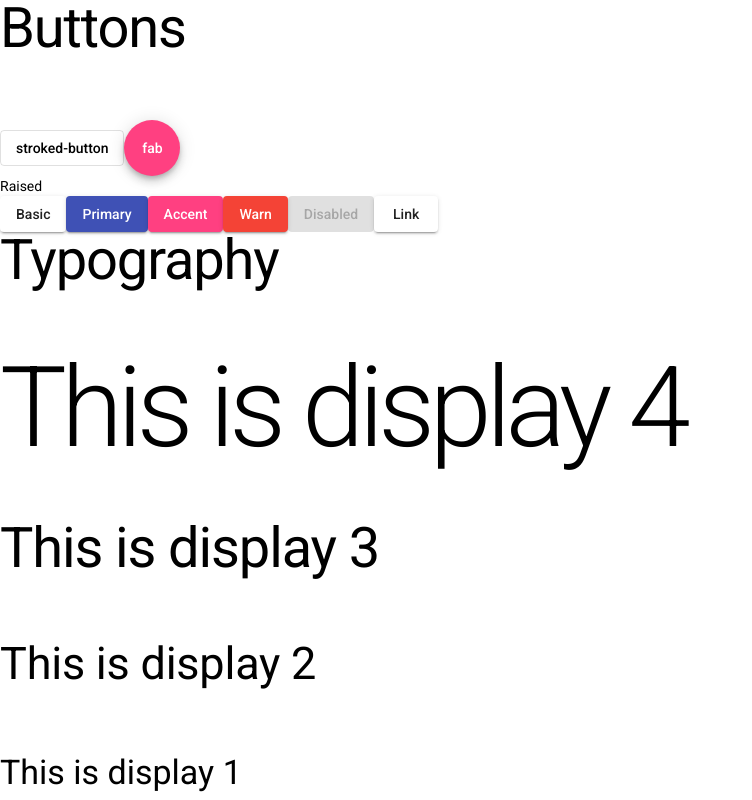
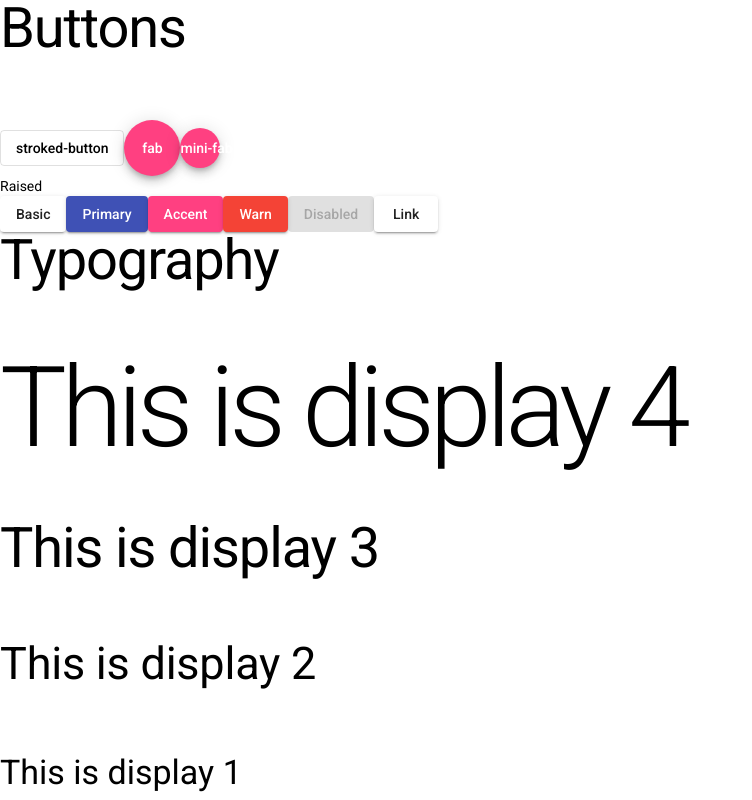
Before and after one commit to nimishawilson/learn-angular-material, an Angular app: page / in a window 1280 px wide. Shown: the top 800 px of the page, without its empty margins (0-752 px from the left). Built offline with nearby package versions, Linux system fonts and the light colour scheme.

Commit message:
disabling ripple effect

```diff
--- a/src/app/app.component.html
+++ b/src/app/app.component.html
@@ -2,6 +2,7 @@
 
 <button mat-stroked-button> stroked-button </button>
 <button mat-fab> fab </button>
+<button mat-mini-fab> mini-fab </button>
 
 <section>
   <div class="example-label">Raised</div>
@@ -9,7 +10,7 @@
     <button mat-raised-button>Basic</button>
     <button mat-raised-button color="primary">Primary</button>
     <button mat-raised-button color="accent">Accent</button>
-    <button mat-raised-button color="warn">Warn</button>
+    <button mat-raised-button disableRipple color="warn">Warn</button>
     <button mat-raised-button disabled>Disabled</button>
     <a mat-raised-button href="https://www.google.com/" target="_blank">Link</a>
   </div>
```
